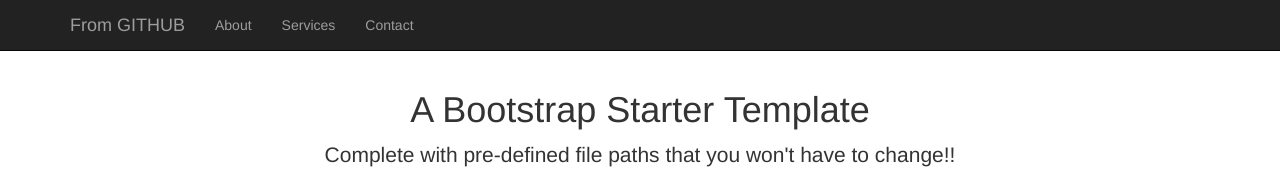
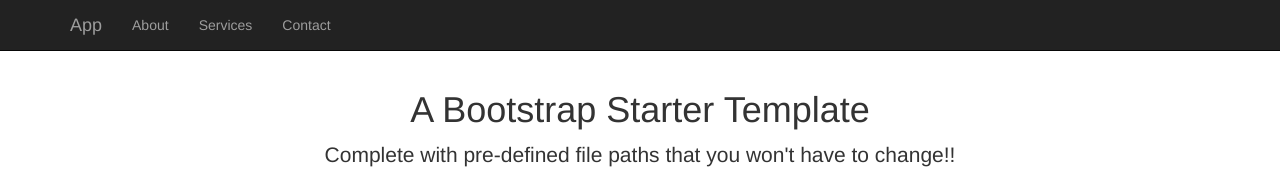
Before and after one commit to mcvo/test2, a plain HTML site: page index.html in a window 1280 px wide. Shown: the top 169 px of the page. Drawn offline with nearby package versions, Linux system fonts and the light colour scheme.

Commit message:
Update index.html

```diff
--- a/index.html
+++ b/index.html
@@ -32,7 +32,7 @@
                     <span class="icon-bar"></span>
                     <span class="icon-bar"></span>
                 </button>
-                <a class="navbar-brand" href="#">From GITHUB</a>
+                <a class="navbar-brand" href="#">App</a>
             </div>
             <div class="collapse navbar-collapse" id="bs-example-navbar-collapse-1">
                 <ul class="nav navbar-nav">
```
